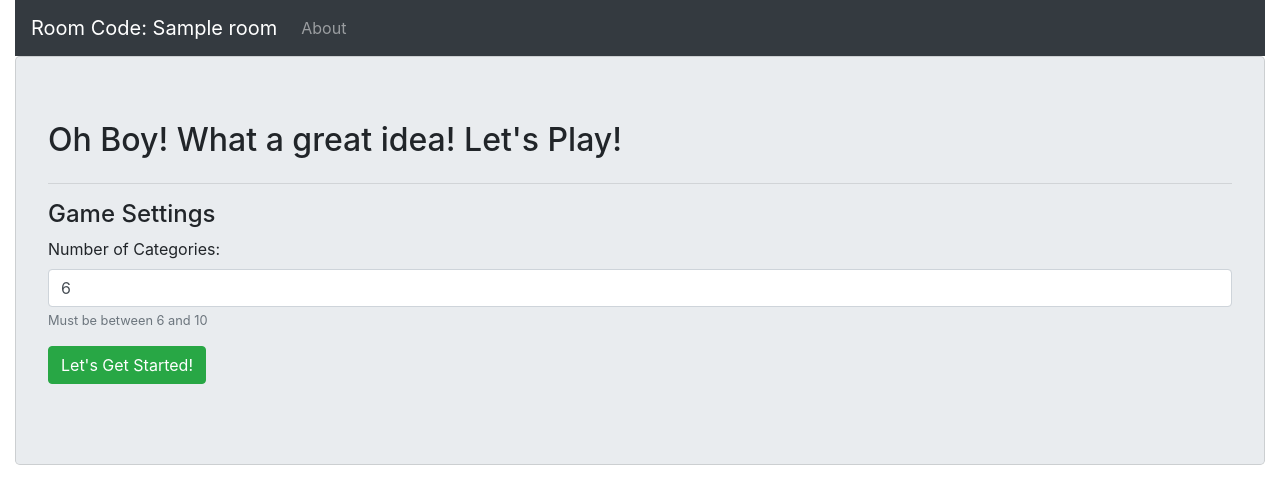
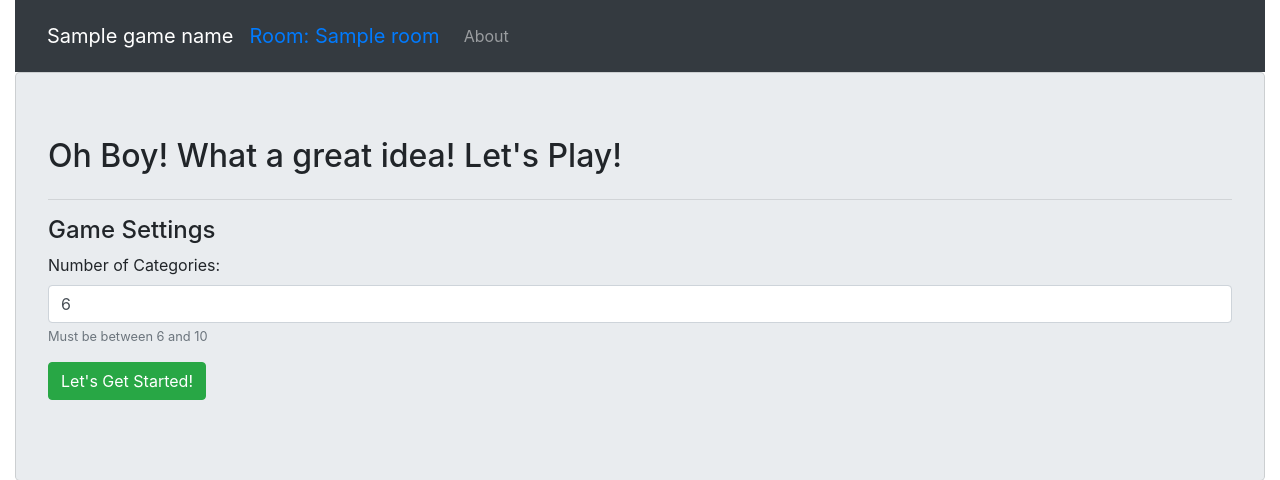
Before and after one commit to cazier/jeopardy, a Python web app: template templates/new.html in a window 1280 px wide. Shown: the top 480 px of the page. Run offline with Jinja, Linux system fonts and the light colour scheme; the template is opened without the code that fills it: most values are stand-ins (such as "Sample title", 1, 10 or a date in 2020); some libraries are stand-ins or nearby versions.

Commit message:
Prefer splitting off the room code/magic link

```diff
--- a/static/custom.css
+++ b/static/custom.css
@@ -25,3 +25,7 @@ div.smaller {
 div.tiny {
     font-size: 0.75rem;
 }
+
+a.navbar-link {
+    font-size: 1.25rem;
+}
--- a/templates/header.html
+++ b/templates/header.html
@@ -3,13 +3,14 @@
     <button class="navbar-toggler" type="button" data-toggle="collapse" data-target="#header-navbar">
         <span class="navbar-toggler-icon"></span>
     </button>
-    {% if game %}
-    <a class="navbar-brand" id="magic_link" href="/join/{{ game.room }}" data-toggle="tooltip" data-placement="bottom"
-        title="I'm a clickable link! Use me to send your friends a direct link to this game!">Room Code:
-        {{ game.room }}</a>
-    {% else %}
-    <a class="navbar-brand" href="/">{{ game_name }}</a>
-    {% endif %}
+    <nav class="navbar">
+        <a class="navbar-brand" href="/">{{ game_name }}</a>
+        {% if game %}
+        <a class="navbar-link" id="magic_link" href="/join/{{ game.room }}" data-toggle="tooltip" data-placement="bottom"
+            title="I'm a clickable link! Use me to send your friends a direct link to this game!">Room:
+            {{ game.room }}</a>
+        {% endif %}
+    </nav>
     <div class="collapse navbar-collapse" id="header-navbar">
         <ul class="navbar-nav">
             <li class="nav-item ">
```
